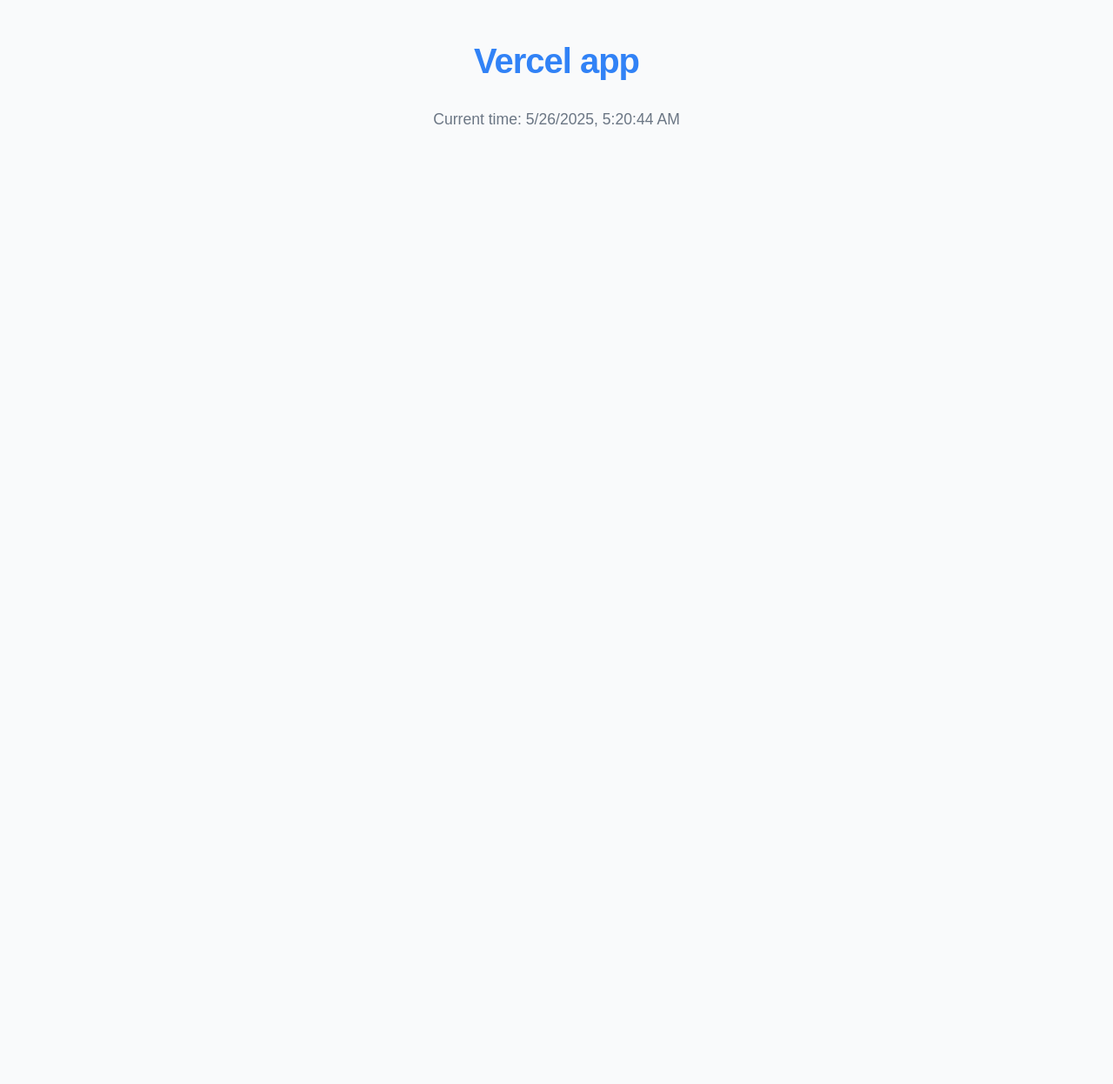
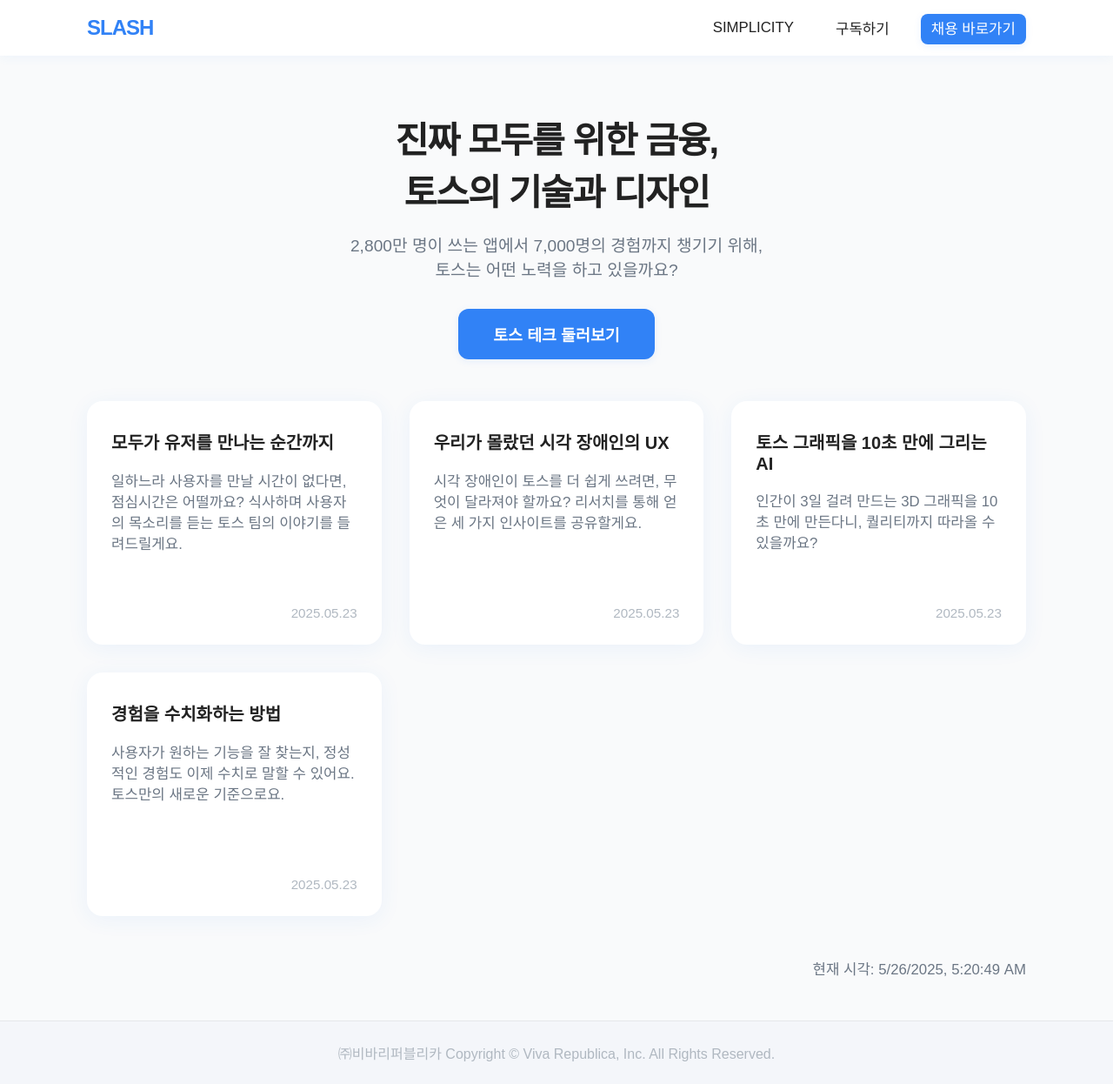
Before and after one commit to jaeho0718/OSS-Gradle_Practice, a plain HTML site: page index.html in a window 1280 px wide. Shown: the whole page at 87% size. Before the commit the page ends 800 px from the top, so only its background shows below. Drawn offline with Linux system fonts and the light colour scheme; a web font is replaced by a local one.

Commit message:
Clone toss

```diff
--- a/index.html
+++ b/index.html
@@ -1,13 +1,61 @@
 <!DOCTYPE html>
-<html>
+<html lang="ko">
     <head>
         <meta charset="UTF-8">
-        <title>Vercel app</title>
+        <title>SLASH | 토스 테크 클론</title>
+        <meta name="viewport" content="width=device-width, initial-scale=1.0">
         <link rel="stylesheet" href="style.css">
+        <link rel="preconnect" href="https://cdn.jsdelivr.net">
+        <link rel="preconnect" href="https://fonts.gstatic.com" crossorigin>
     </head>
     <body>
-        <h1>Vercel app</h1>
-        <p>Current time: <span id="datetime"></span></p>
+        <nav class="nav">
+            <div class="nav-inner">
+                <div class="nav-logo">SLASH</div>
+                <ul class="nav-menu">
+                    <li><a href="#simplicity">SIMPLICITY</a></li>
+                    <li><a href="#subscribe">구독하기</a></li>
+                    <li><a href="#jobs" class="nav-btn">채용 바로가기</a></li>
+                </ul>
+            </div>
+        </nav>
+        <main>
+            <section class="hero">
+                <h1>진짜 모두를 위한 금융,<br>토스의 기술과 디자인</h1>
+                <p class="hero-desc">2,800만 명이 쓰는 앱에서 7,000명의 경험까지 챙기기 위해,<br>토스는 어떤 노력을 하고 있을까요?</p>
+                <button class="cta-btn">토스 테크 둘러보기</button>
+            </section>
+            <section class="card-list">
+                <div class="card">
+                    <h2>모두가 유저를 만나는 순간까지</h2>
+                    <p>일하느라 사용자를 만날 시간이 없다면, 점심시간은 어떨까요? 식사하며 사용자의 목소리를 듣는 토스 팀의 이야기를 들려드릴게요.</p>
+                    <span class="card-date">2025.05.23</span>
+                </div>
+                <div class="card">
+                    <h2>우리가 몰랐던 시각 장애인의 UX</h2>
+                    <p>시각 장애인이 토스를 더 쉽게 쓰려면, 무엇이 달라져야 할까요? 리서치를 통해 얻은 세 가지 인사이트를 공유할게요.</p>
+                    <span class="card-date">2025.05.23</span>
+                </div>
+                <div class="card">
+                    <h2>토스 그래픽을 10초 만에 그리는 AI</h2>
+                    <p>인간이 3일 걸려 만드는 3D 그래픽을 10초 만에 만든다니, 퀄리티까지 따라올 수 있을까요?</p>
+                    <span class="card-date">2025.05.23</span>
+                </div>
+                <div class="card">
+                    <h2>경험을 수치화하는 방법</h2>
+                    <p>사용자가 원하는 기능을 잘 찾는지, 정성적인 경험도 이제 수치로 말할 수 있어요. 토스만의 새로운 기준으로요.</p>
+                    <span class="card-date">2025.05.23</span>
+                </div>
+            </section>
+            <section class="datetime-section">
+                <p>현재 시각: <span id="datetime"></span></p>
+            </section>
+        </main>
+        <footer class="footer">
+            <div class="footer-inner">
+                <span>㈜비바리퍼블리카 Copyright © Viva Republica, Inc. All Rights Reserved.</span>
+            </div>
+        </footer>
         <script src="script.js"></script>
     </body>
 </html>
--- a/script.js
+++ b/script.js
@@ -1 +1,6 @@
-document.getElementById('datetime').innerHTML = new Date().toLocaleString();
+function updateTime() {
+  const now = new Date();
+  document.getElementById('datetime').innerHTML = now.toLocaleString();
+}
+updateTime();
+setInterval(updateTime, 1000);
--- a/style.css
+++ b/style.css
@@ -1,92 +1,188 @@
 @import url('https://cdn.jsdelivr.net/gh/orioncactus/pretendard/dist/web/variable/pretendardvariable.css');
 
-body {
+html, body {
   font-family: 'Pretendard Variable', 'Apple SD Gothic Neo', Arial, sans-serif;
   background: #f9fafb;
   margin: 0;
+  padding: 0;
+  color: #222;
   min-height: 100vh;
-  display: flex;
-  flex-direction: column;
-  align-items: center;
-  justify-content: flex-start;
 }
 
-h1 {
+.nav {
+  width: 100%;
+  background: #fff;
+  box-shadow: 0 2px 12px 0 rgba(49,130,246,0.06);
+  position: sticky;
+  top: 0;
+  z-index: 100;
+}
+.nav-inner {
+  max-width: 1080px;
+  margin: 0 auto;
+  display: flex;
+  align-items: center;
+  justify-content: space-between;
+  padding: 0 24px;
+  height: 64px;
+}
+.nav-logo {
+  font-size: 1.5rem;
+  font-weight: 700;
   color: #3182f6;
-  font-size: 2.5rem;
-  font-weight: 700;
-  margin-top: 48px;
-  margin-bottom: 16px;
   letter-spacing: -1px;
 }
-
-p, label, .gr-label {
-  color: #6b7684;
-  font-size: 1.1rem;
-  margin-bottom: 8px;
+.nav-menu {
+  display: flex;
+  gap: 24px;
+  list-style: none;
+  margin: 0;
+  padding: 0;
+  align-items: center;
+}
+.nav-menu li a {
+  text-decoration: none;
+  color: #222;
+  font-size: 1.05rem;
+  font-weight: 500;
+  transition: color 0.2s;
+  padding: 8px 12px;
+  border-radius: 8px;
+}
+.nav-menu li a:hover {
+  color: #3182f6;
+  background: #f0f6ff;
+}
+.nav-btn {
+  background: #3182f6;
+  color: #fff !important;
+  border-radius: 8px;
+  padding: 8px 18px;
+  font-weight: 600;
+  box-shadow: 0 2px 8px 0 rgba(49,130,246,0.10);
+  transition: background 0.2s;
+}
+.nav-btn:hover {
+  background: #2563eb;
 }
 
-.gradio-container, .gr-block, .gr-box, .gr-panel, .gr-card {
-  background: #fff;
-  border-radius: 18px;
-  box-shadow: 0 4px 24px 0 rgba(49,130,246,0.07);
-  padding: 32px 24px;
-  margin: 24px 0;
-  border: none;
+main {
+  max-width: 1080px;
+  margin: 0 auto;
+  padding: 0 24px;
 }
-
-input, select, textarea, .gr-input, .gr-textbox, .gr-slider input[type=range] {
-  font-family: inherit;
-  font-size: 1.1rem;
-  border: 1.5px solid #e5e8eb;
-  border-radius: 12px;
-  padding: 12px 16px;
-  background: #f4f6fa;
-  transition: border 0.2s;
-  outline: none;
-  margin-bottom: 12px;
+.hero {
+  text-align: center;
+  margin-top: 64px;
+  margin-bottom: 48px;
 }
-input:focus, select:focus, textarea:focus, .gr-input:focus, .gr-textbox:focus {
-  border: 1.5px solid #3182f6;
-  background: #fff;
+.hero h1 {
+  font-size: 2.6rem;
+  font-weight: 800;
+  color: #222;
+  margin-bottom: 18px;
+  letter-spacing: -1.5px;
 }
-
-.gr-slider input[type=range] {
-  accent-color: #3182f6;
-  height: 4px;
-  border-radius: 2px;
+.hero-desc {
+  color: #6b7684;
+  font-size: 1.2rem;
+  margin-bottom: 32px;
 }
-
-.gr-button, button, .gradio-button {
+.cta-btn {
   background: #3182f6;
   color: #fff;
   font-size: 1.15rem;
   font-weight: 600;
   border: none;
   border-radius: 12px;
-  padding: 14px 32px;
+  padding: 16px 40px;
   box-shadow: 0 2px 8px 0 rgba(49,130,246,0.10);
   cursor: pointer;
   transition: background 0.2s, box-shadow 0.2s;
-  margin-top: 12px;
 }
-.gr-button:hover, button:hover, .gradio-button:hover {
+.cta-btn:hover {
   background: #2563eb;
   box-shadow: 0 4px 16px 0 rgba(49,130,246,0.13);
 }
 
-.gr-html, .gr-markdown, .gr-output, .gr-textbox-output {
-  font-size: 1.3rem;
+.card-list {
+  display: grid;
+  grid-template-columns: repeat(auto-fit, minmax(260px, 1fr));
+  gap: 32px;
+  margin-bottom: 48px;
+}
+.card {
+  background: #fff;
+  border-radius: 18px;
+  box-shadow: 0 4px 24px 0 rgba(49,130,246,0.07);
+  padding: 32px 28px 28px 28px;
+  display: flex;
+  flex-direction: column;
+  gap: 12px;
+  min-height: 220px;
+  transition: box-shadow 0.2s, transform 0.2s;
+}
+.card:hover {
+  box-shadow: 0 8px 32px 0 rgba(49,130,246,0.13);
+  transform: translateY(-4px) scale(1.02);
+}
+.card h2 {
+  font-size: 1.25rem;
+  font-weight: 700;
   color: #222;
-  background: #f4f6fa;
-  border-radius: 12px;
-  padding: 18px 20px;
-  margin-top: 10px;
-  min-height: 48px;
-  box-shadow: none;
+  margin: 0 0 6px 0;
+}
+.card p {
+  color: #6b7684;
+  font-size: 1.05rem;
+  margin: 0 0 8px 0;
+}
+.card-date {
+  color: #b0b8c1;
+  font-size: 0.95rem;
+  margin-top: auto;
+  align-self: flex-end;
 }
 
-::-webkit-input-placeholder { color: #b0b8c1; }
-::-moz-placeholder { color: #b0b8c1; }
-:-ms-input-placeholder { color: #b0b8c1; }
-::placeholder { color: #b0b8c1; }
+.datetime-section {
+  text-align: right;
+  margin-bottom: 32px;
+  color: #6b7684;
+  font-size: 1.05rem;
+}
+
+.footer {
+  width: 100%;
+  background: #f4f6fa;
+  border-top: 1px solid #e5e8eb;
+  margin-top: 48px;
+}
+.footer-inner {
+  max-width: 1080px;
+  margin: 0 auto;
+  padding: 24px 24px;
+  color: #b0b8c1;
+  font-size: 1rem;
+  text-align: center;
+}
+
+@media (max-width: 700px) {
+  .nav-inner, main, .footer-inner {
+    padding-left: 12px;
+    padding-right: 12px;
+  }
+  .hero {
+    margin-top: 32px;
+    margin-bottom: 32px;
+  }
+  .hero h1 {
+    font-size: 1.5rem;
+  }
+  .card-list {
+    gap: 16px;
+  }
+  .card {
+    padding: 18px 12px 16px 12px;
+    min-height: 160px;
+  }
+}
```
